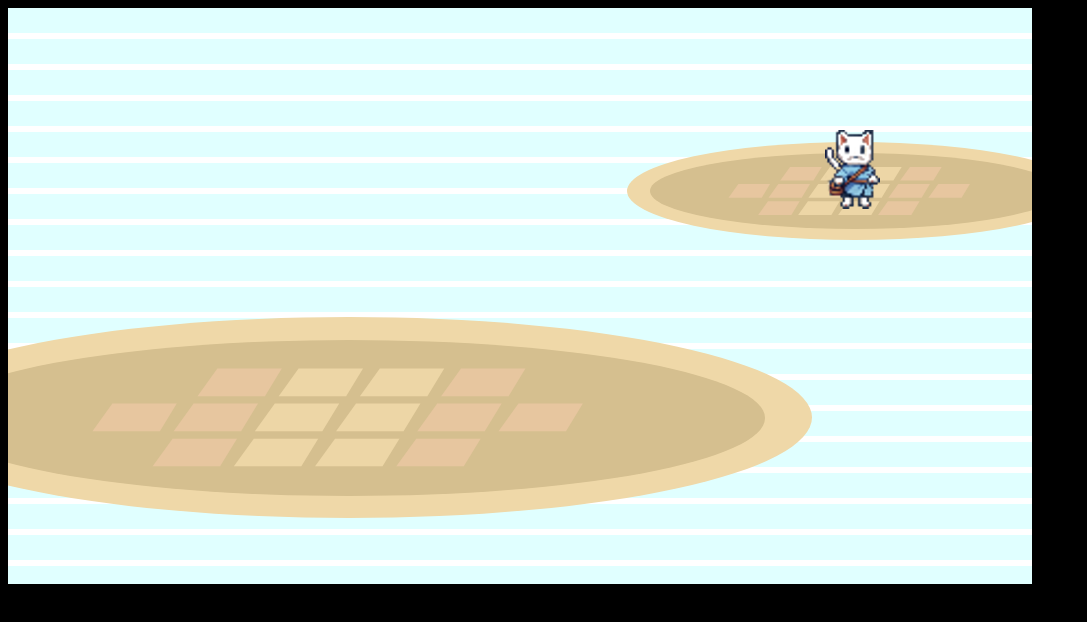
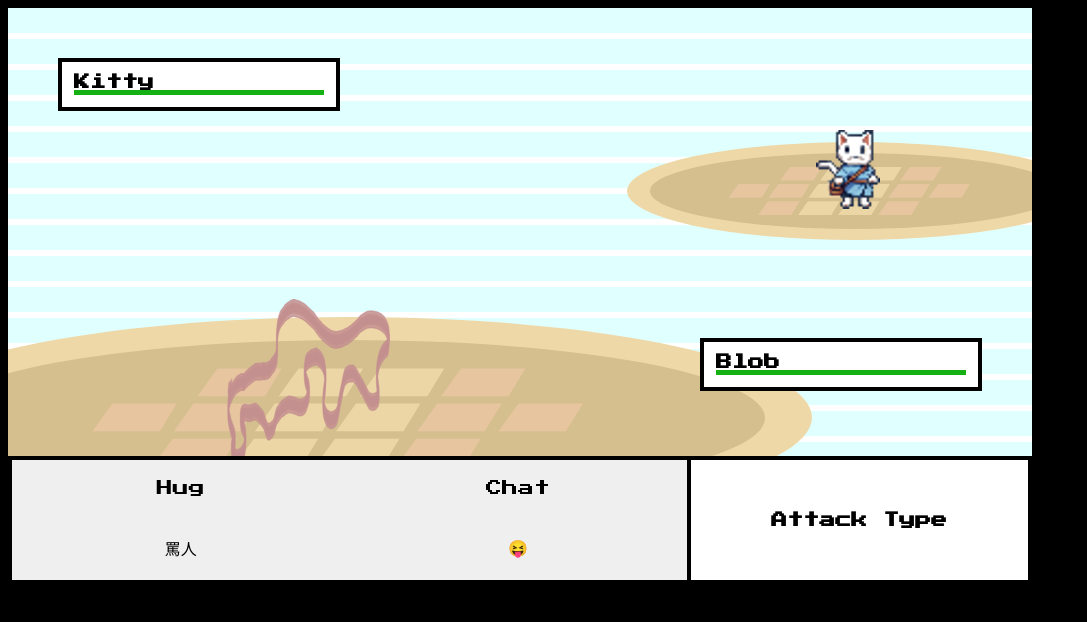
Before and after one commit to codeOfSamson/toucheng-game, a plain HTML site: page index.html in a window 1280 px wide. Shown: the whole page, without its empty margins (0-1087 px from the left). Drawn offline with nearby package versions, Linux system fonts and the light colour scheme.

Commit message:
battle health bar and atttack options

```diff
--- a/index.html
+++ b/index.html
@@ -1,16 +1,130 @@
+<head>
+    <link rel="preconnect" href="https://fonts.googleapis.com">
+    <link rel="preconnect" href="https://fonts.gstatic.com" crossorigin>
+    <link href="https://fonts.googleapis.com/css2?family=Press+Start+2P&display=swap" rel="stylesheet">
 <style>
+    * {
+        font-family: "Press Start 2P", serif;
+    }
     body {
         background-color: black;
     }
+    h1 {
+        margin: 0px;
+    }
+    button {
+       border: 0;
+       cursor: pointer;
+       font-size: 16px;
+    }
+    button:hover{
+        background-color: #ddd;
+    }
 </style>
+</head>
 <div style="display: inline-block; position: relative;">
 <div
 id="overlappingDiv"
 style="background-color: black; position:absolute; top: 0; right: 0; bottom: 0; left: 0;
 opacity: 0; pointer-events: none;"
 ></div>
+<div style="
+    background-color: white;
+    width: 250px;
+    position: absolute;
+    top: 50px;
+    left: 50px;
+    border: 4px black solid;
+    padding: 12px;
+     " >
+    <h1 style="
+        font-size: 16px;
+    ">Kitty</h1>
+    <div  style="position: relative;">
+        <div style="
+        height: 5px;
+        background-color: #14b014;
+        position: absolute;
+        top: 0;
+        left: 0;
+        right: 0;
+
+    "></div>
+       <div style="
+       height: 5px;
+       background-color: #9caaa9;
+
+   "></div>
+    </div>
+    </div>
+
+    <div style="
+    background-color: white;
+    width: 250px;
+    position: absolute;
+    top: 330px;
+    right: 50px;
+    border: 4px black solid;
+    padding: 12px;
+     " >
+    <h1 style="
+        font-size: 16px;
+    ">Blob</h1>
+    <div  style="position: relative;">
+        <div style="
+        height: 5px;
+        background-color: #14b014;
+        position: absolute;
+        top: 0;
+        left: 0;
+        right: 0;
+
+    "></div>
+       <div style="
+       height: 5px;
+       background-color: #9caaa9;
+
+   "></div>
+    </div>
+    </div>
     <canvas>
     </canvas>
+    <div style="
+    background-color: white;
+    height: 120px;
+    position:absolute;
+    bottom: 0;
+    left: 0;
+    right:0;
+    border: 4px, black, solid;
+    display: flex;
+    "
+    >
+<div style="
+        width: 66.66%;
+        display: grid;
+        grid-template-columns:repeat(2, 1fr) ;
+">
+    <button>Hug</button>
+    <button>Chat</button>
+    <button>罵人</button>
+    <button>😝</button>
+</div>
+<div style="
+    display: flex;
+    align-items: center;
+    justify-content: center;
+    width: 33.33%;
+    border-left: 4px solid black;
+    ">
+    <h1 style="font-size: 16px;
+">
+        Attack Type
+    </h1>
+</div>
+
+
+</div>
 </div>
 <script src="https://cdnjs.cloudflare.com/ajax/libs/gsap/3.9.1/gsap.min.js" integrity="sha512-H6cPm97FAsgIKmlBA4s774vqoN24V5gSQL4yBTDOY2su2DeXZVhQPxFK4P6GPdnZqM9fg1G3cMv5wD7e6cFLZQ==" crossorigin="anonymous" referrerpolicy="no-referrer"></script>
 <script src="data/battleZones.js"></script>
--- a/index.js
+++ b/index.js
@@ -325,6 +325,9 @@ const battleBackground = new Sprite({
 const kittyImage = new Image()
 kittyImage.src = './img/kittySpritesheet.png'
 
+const blobImage = new Image()
+blobImage.src = './img/blob.png'
+
 const kitty = new Sprite({
     position:{
         x:780,
@@ -333,15 +336,32 @@ const kitty = new Sprite({
     image: kittyImage,
     frames: {
         max: 8,
-        hold: 30
+        hold: 15
     },
     animate: true
 })
+
+
+const blob = new Sprite({
+    position:{
+        x:190,
+        y:250,
+    },
+    image: blobImage,
+    frames: {
+        max: 4,
+        hold: 15
+    },
+    animate: true
+})
+
+console.log(blob)
 
 function animateBattle() {
     window.requestAnimationFrame(animateBattle)
     battleBackground.draw()
     kitty.draw()
+    blob.draw()
 }
 animateBattle()
 let lastKey = ''
```
Also changed, not shown: img/blob.png (added), 1 other file.
